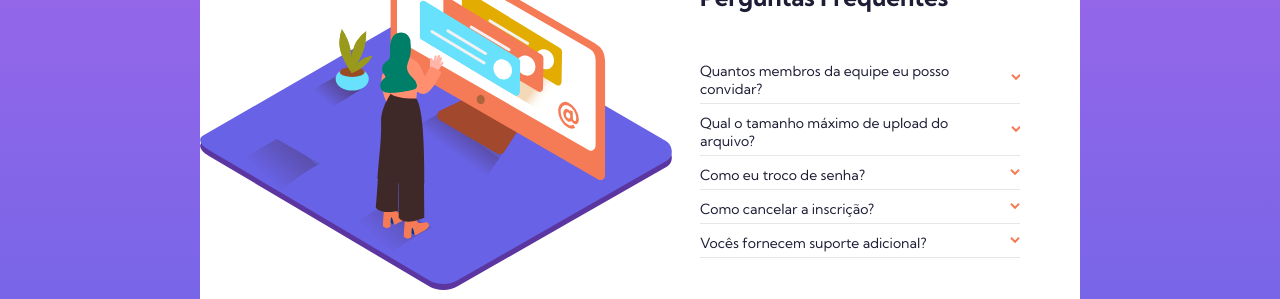
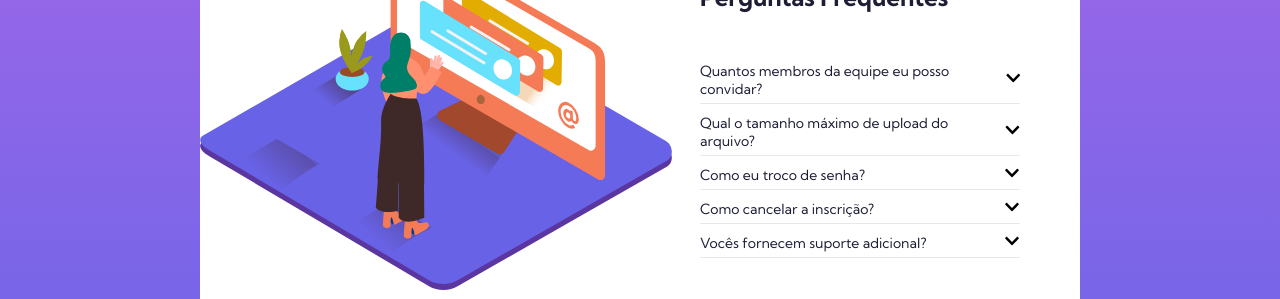
Before and after one commit to anacperdigao/Perguntas-Frequentes, a React (Create React App) app: page / in a window 1280 px wide. Shown: the part 288-587 px from the top of the page. Built offline with nearby package versions, Linux system fonts and the light colour scheme.

Commit message:
Adicionando useState e evento de click

```diff
--- a/package.json
+++ b/package.json
@@ -8,6 +8,7 @@
     "@testing-library/user-event": "^13.5.0",
     "react": "^18.2.0",
     "react-dom": "^18.2.0",
+    "react-icons": "^4.4.0",
     "react-scripts": "5.0.1",
     "web-vitals": "^2.1.4"
   },
--- a/src/Components/PerguntasERespostas/index.js
+++ b/src/Components/PerguntasERespostas/index.js
@@ -1,20 +1,20 @@
 import './PerguntasERespostas.css';
-import {ReactComponent as IconArrow} from '../../images/icon-arrow-down.svg';
+import {FaChevronUp, FaChevronDown} from 'react-icons/fa';
+import { useState } from 'react';
 
 const PerguntasERespostas = ({pergunta, resposta}) => {
 
-    const abreResposta = () => {
-        console.log('cliquei')
-    }
+    const [abreResposta, setAbreResposta] = useState(false)
 
 
     return(
         <div className='perguntas-respostas'>
-            <div onClick={abreResposta} className='pergunta-imagem'>
+            <div onClick={() => setAbreResposta(!abreResposta)} className='pergunta-imagem'>
                 <p className='perguntas'>{pergunta}</p>
-                <IconArrow />
+                {abreResposta ? <FaChevronUp/> : <FaChevronDown />}
             </div>
-            <p className='respostas' hidden>{resposta}</p>
+
+            {abreResposta && <p className='respostas'>{resposta}</p>}
         </div>
     )
 }
```
Also changed, not shown: 1 other file (tests, documents, lock files or other folders).
